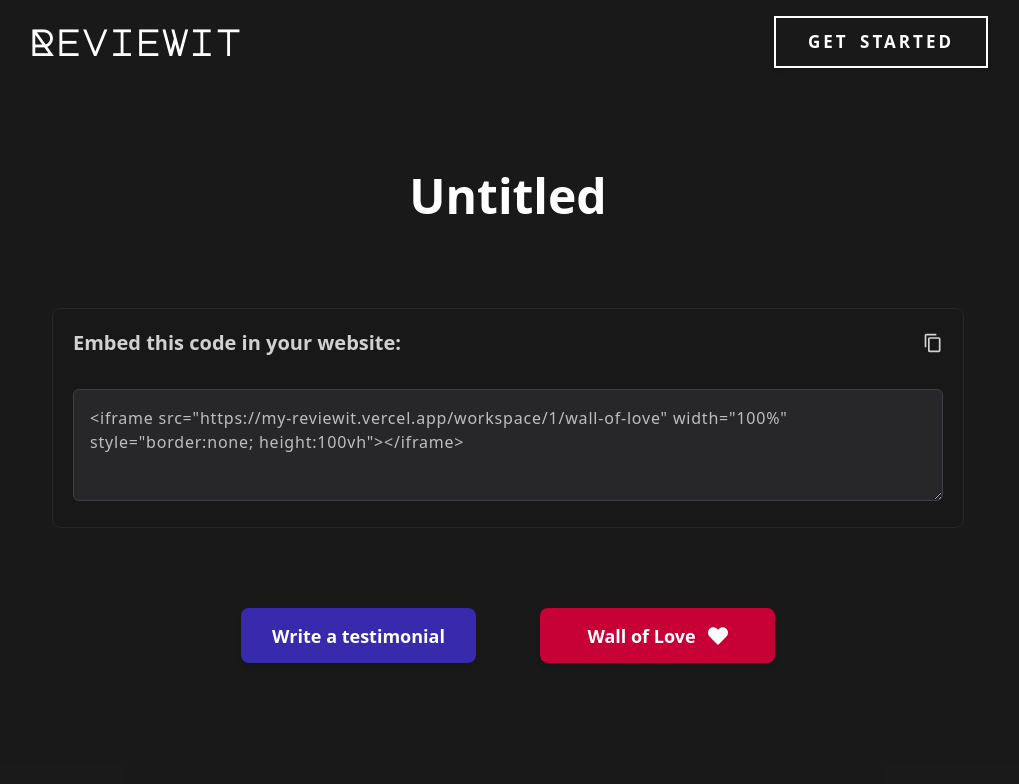
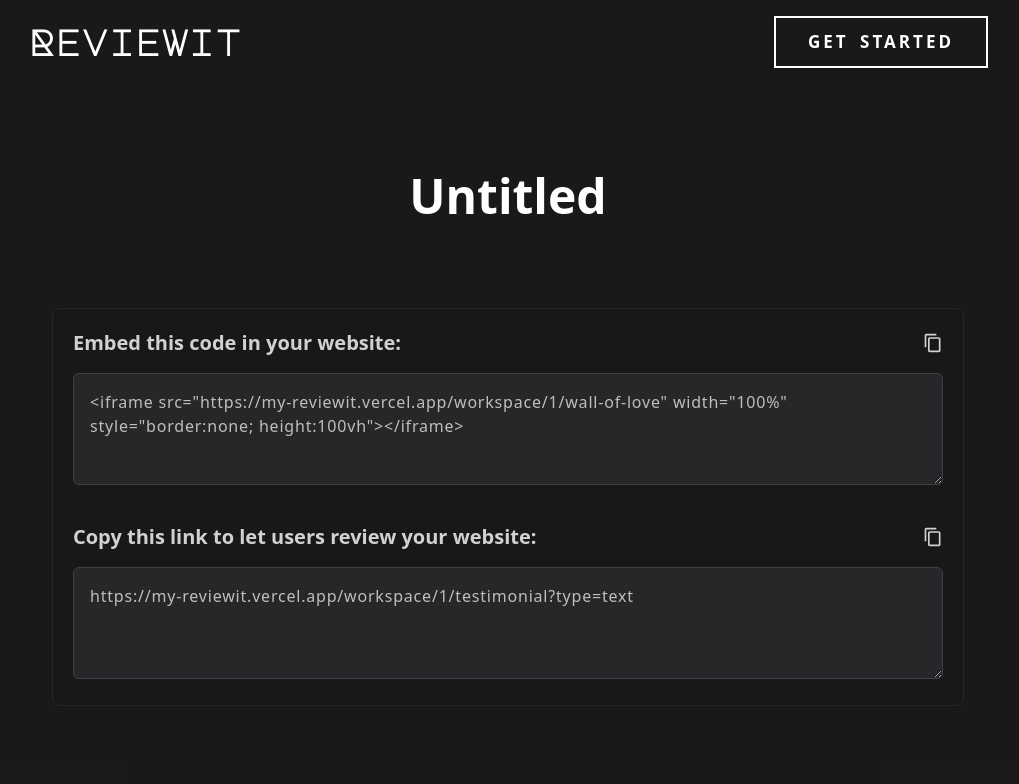
Before and after one commit to ht1423/Reviewit, a React (Vite) app in the folder frontend/: page /workspace/1 in a window 1280 px wide. Shown: the top 784 px of the page, without its empty margins (132-1151 px from the left). Built offline with nearby package versions, Linux system fonts and the light colour scheme; no server answers.

Commit message:
embedCode + workspaceRoute updated

```diff
--- a/frontend/src/components/workspace/EmbedCode.jsx
+++ b/frontend/src/components/workspace/EmbedCode.jsx
@@ -5,27 +5,37 @@ import { FaCheck } from "react-icons/fa6";
 
 function EmbedCode() {
   const { workspaceId } = useParams();
-  const [copied, setCopied] = useState(false)
+  const [copiedCode, setCopiedCode] = useState(false);
+  const [copiedLink, setCopiedLink] = useState(false);
 
   const embedCode = `<iframe src="https://my-reviewit.vercel.app/workspace/${workspaceId}/wall-of-love" width="100%" style="border:none; height:100vh"></iframe>`;
+  const linkUser = `https://my-reviewit.vercel.app/workspace/${workspaceId}/testimonial?type=text`;
 
-  const handleCopy = () => {
+  const handleCopyCode = () => {
     navigator.clipboard.writeText(embedCode).then(() => {
-      setCopied(true)
+      setCopiedCode(true);
       setTimeout(() => {
-        setCopied(false)
+        setCopiedCode(false);
       }, 2000);
-    })
-  }
+    });
+  };
+
+  const handleCopyLink = () => {
+    navigator.clipboard.writeText(linkUser).then(() => {
+      setCopiedLink(true);
+      setTimeout(() => {
+        setCopiedLink(false);
+      }, 2000);
+    });
+  };
 
   return (
-    <div className="bg-black/5 mx-6 p-5  rounded-lg border border-zinc-800 text-white/80">
-      <div className="flex items-center justify-between mb-8">
+    <div className="bg-black/5 mx-6 p-5 rounded-lg border border-zinc-800 text-white/80">
+      <div className="mb-8">
+        <div className="flex items-center justify-between mb-4">
           <p className="font-semibold text-lg sm:text-xl">Embed this code in your website:</p>
-        <div onClick={handleCopy} className='text-xl cursor-pointer hover:opacity-70'>
-          {copied ? <span className='text-xl text-green-500'><FaCheck />
-            </span> :
-          <MdContentCopy />}
+          <div onClick={handleCopyCode} className='text-xl cursor-pointer hover:opacity-70'>
+            {copiedCode ? <span className='text-xl text-green-500'><FaCheck /></span> : <MdContentCopy />}
           </div>
         </div>
         <textarea
@@ -34,6 +44,21 @@ function EmbedCode() {
           className="w-full h-44 sm:h-36 lg:h-28 p-4 tracking-wider bg-zinc-800 border border-zinc-700 rounded-md text-white/70 text-sm sm:text-base"
         />
       </div>
+
+      <div>
+        <div className="flex items-center justify-between mb-4">
+          <p className="font-semibold text-lg sm:text-xl">Copy this link to let users review your website:</p>
+          <div onClick={handleCopyLink} className='text-xl cursor-pointer hover:opacity-70'>
+            {copiedLink ? <span className='text-xl text-green-500'><FaCheck /></span> : <MdContentCopy />}
+          </div>
+        </div>
+        <textarea
+          value={linkUser}
+          readOnly
+          className="w-full h-44 sm:h-36 lg:h-28 p-4 tracking-wider bg-zinc-800 border border-zinc-700 rounded-md text-white/70 text-sm sm:text-base"
+        />
+      </div>
+    </div>
   );
 }
 
```
Also changed, not shown: 1 other file (tests, documents, lock files or other folders). Lines whose indentation alone changed are shown as unchanged.
